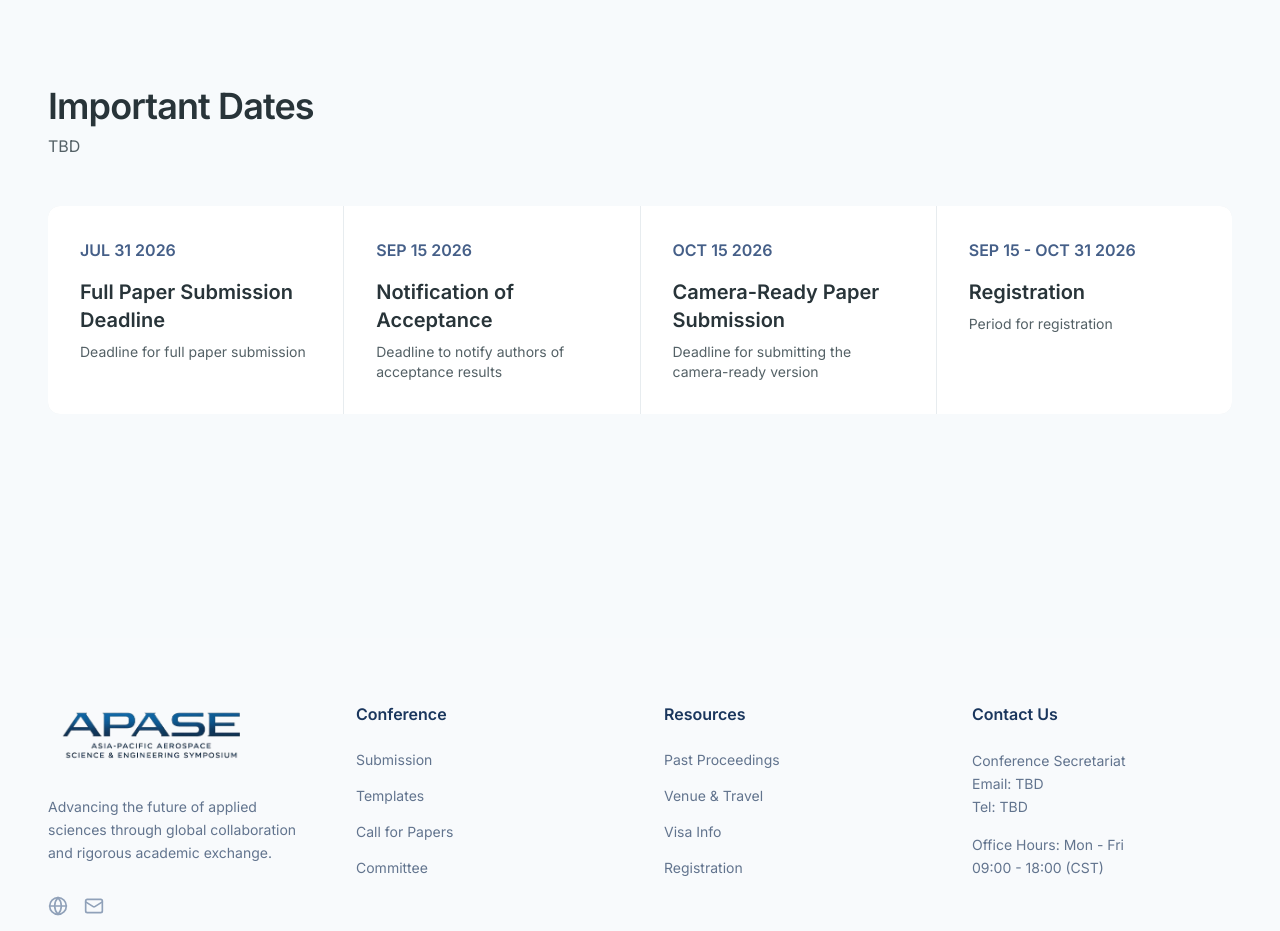
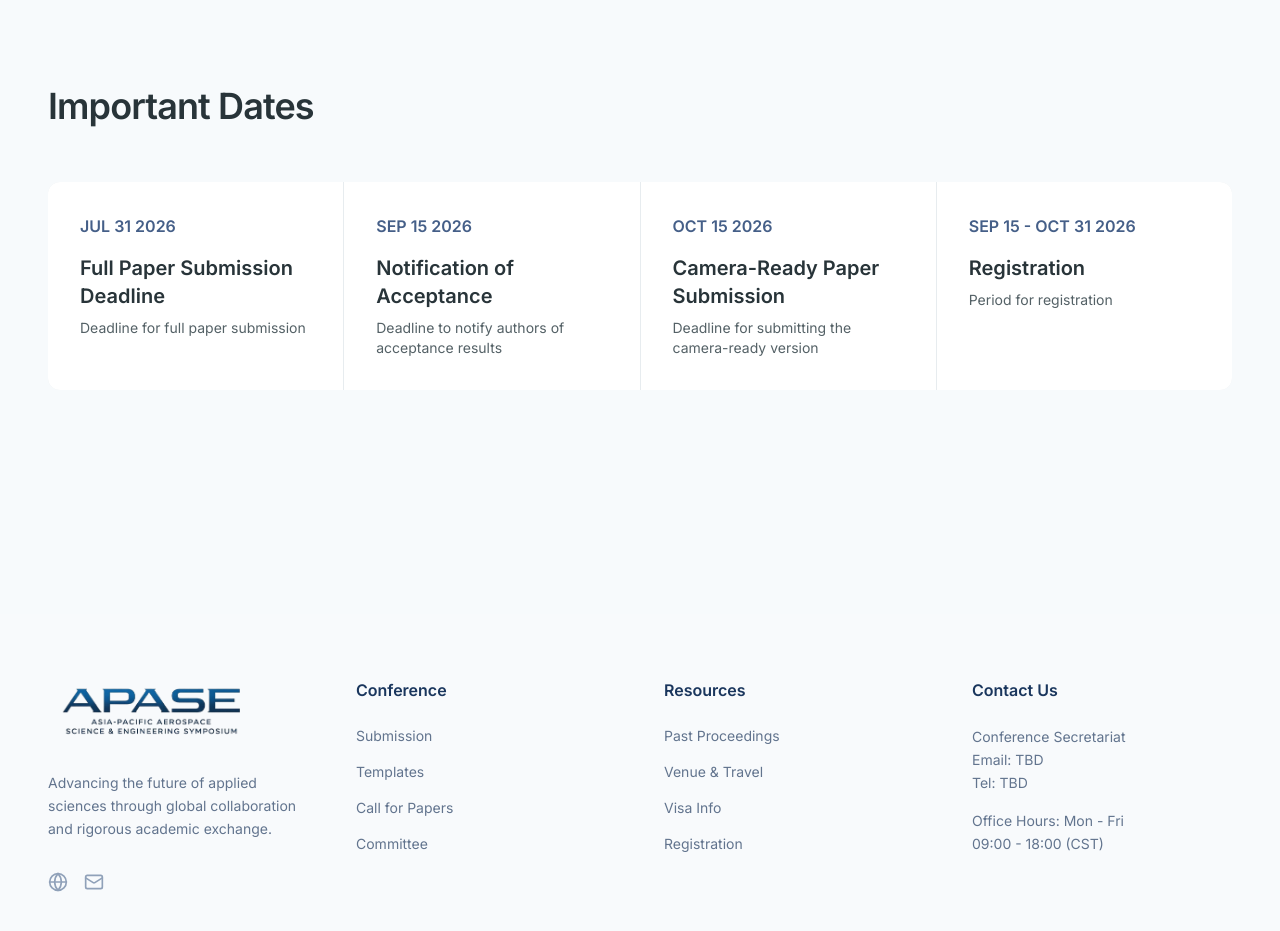
Before and after one commit to ascomlab/apase-web, a Next.js app: page /submission in a window 1280 px wide. Shown: the part 1420-2351 px from the top of the page. Built offline with nearby package versions, Linux system fonts and the light colour scheme.

Commit message:
Update page.tsx

```diff
--- a/app/submission/page.tsx
+++ b/app/submission/page.tsx
@@ -71,7 +71,7 @@ export default function SubmissionPage() {
             <h2 className="text-4xl font-extrabold tracking-tight mb-2">
               Important Dates
             </h2>
-            <p className="text-on-surface-variant">TBD</p>
+            <p className="text-on-surface-variant">{/*TBD*/}</p>
           </div>
         </div>
         <div className="grid grid-cols-1 md:grid-cols-4 gap-px bg-outline-variant/20 rounded-xl overflow-hidden">
```
